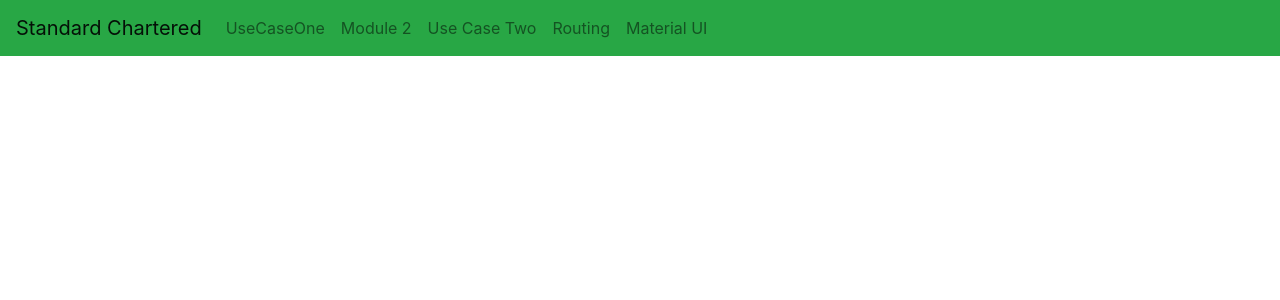
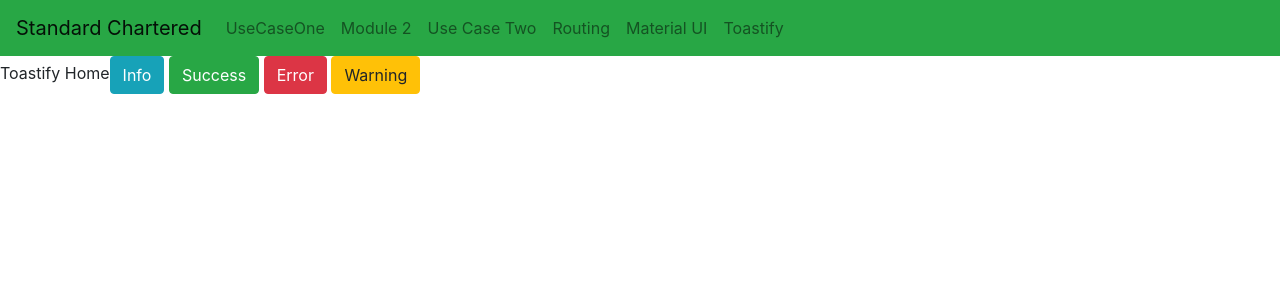
Before and after one commit to codewithz/scb-module2-react, a React (Create React App) app: page /toastify in a window 1280 px wide. Shown: the top 300 px of the page. Built offline with nearby package versions, Linux system fonts and the light colour scheme.

Commit message:
Toastify Implementations

```diff
--- a/package.json
+++ b/package.json
@@ -15,6 +15,7 @@
     "react-dom": "^17.0.2",
     "react-router-dom": "^5.3.0",
     "react-scripts": "4.0.3",
+    "react-toastify": "^7.0.4",
     "web-vitals": "^1.1.2"
   },
   "scripts": {
--- a/src/App.js
+++ b/src/App.js
@@ -1,15 +1,19 @@
 import logo from './logo.svg';
 import './App.css';
-import { BrowserRouter,Route,Switch} from 'react-router-dom';
+import { BrowserRouter, Route, Switch } from 'react-router-dom';
 import RoutingHome from './components/routing/RoutingHome';
 import UseCaseOneHome from './components/UseCaseOne/UseCaseOneHome';
 import UseCaseTwoHome from './components/UseCaseTwo/UseCaseTwoHome';
 import Module2Home from './components/Module2/Module2Home';
 import NavigationComponent from './components/NavigationComponent';
 import MaterialUIHome from './components/material-ui/MaterialUIHome';
+import { ToastContainer } from 'react-toastify';
+import ToastifyHome from './components/toastify/ToastifyHome';
+import 'react-toastify/dist/ReactToastify.css';
 function App() {
   return (
     <div className="App">
+      <ToastContainer/>
         <BrowserRouter>
           <NavigationComponent />
 
@@ -19,11 +23,11 @@
             <Route path="/uctwo" component={UseCaseTwoHome} />
             <Route path="/routing" component={RoutingHome} />
             <Route path="/material" component={MaterialUIHome} />
+            <Route path="/toastify" component={ToastifyHome} />
           </Switch>
 
+        </BrowserRouter>
 
-
-      </BrowserRouter>
 
 
     </div>
--- a/src/components/NavigationComponent.jsx
+++ b/src/components/NavigationComponent.jsx
@@ -37,6 +37,9 @@
             <li class="nav-item">
               <Link className="nav-link" to="/material">Material UI</Link>
             </li>
+            <li class="nav-item">
+              <Link className="nav-link" to="/toastify">Toastify</Link>
+            </li>
 
           </ul>
         </div>
--- a/src/components/routing/RoutingHome.jsx
+++ b/src/components/routing/RoutingHome.jsx
@@ -14,7 +14,7 @@
 
         <div>
           <NavbarComponent />
-            <Switch>
+
                 <Route path="/products/:id" component={ProductDetails} />
                 <Route path="/products" component={Products} />
                 <Route path="/posts/:year?/:month?" component={Posts} />
@@ -23,7 +23,7 @@
                 <Route path="/city" render={()=><CityComponent cityName='Mumbai'/>} />
                 <Route path="/"  exact component={Home} />
                 <Redirect to="/not-found" />
-            </Switch>
+
         </div>
 
 
--- /dev/null
+++ b/src/components/toastify/ToastifyHome.jsx
@@ -0,0 +1,32 @@
+import React from 'react';
+import {toast} from 'react-toastify';
+
+function ToastifyHome(){
+
+    const showInfo=()=>{
+        toast.info('This is an info toast');
+    }
+    const showSuccess=()=>{
+        toast.success('This is a success toast');
+    }
+    const showError=()=>{
+        toast.error('This is an error toast');
+    }
+    const showWarning=()=>{
+        toast.warning('This is a warning toast');
+    }
+
+
+    return (
+        <div>
+            Toastify Home
+
+            <button className="btn btn-info" onClick={showInfo}>Info</button>&nbsp;
+            <button className="btn btn-success" onClick={showSuccess}>Success</button>&nbsp;
+            <button className="btn btn-danger" onClick={showError}>Error</button>&nbsp;
+            <button className="btn btn-warning" onClick={showWarning}>Warning</button>&nbsp;
+        </div>
+    );
+}
+
+export default ToastifyHome;
```
Also changed, not shown: 1 other file (tests, documents, lock files or other folders). Lines whose indentation alone changed are shown as unchanged.
